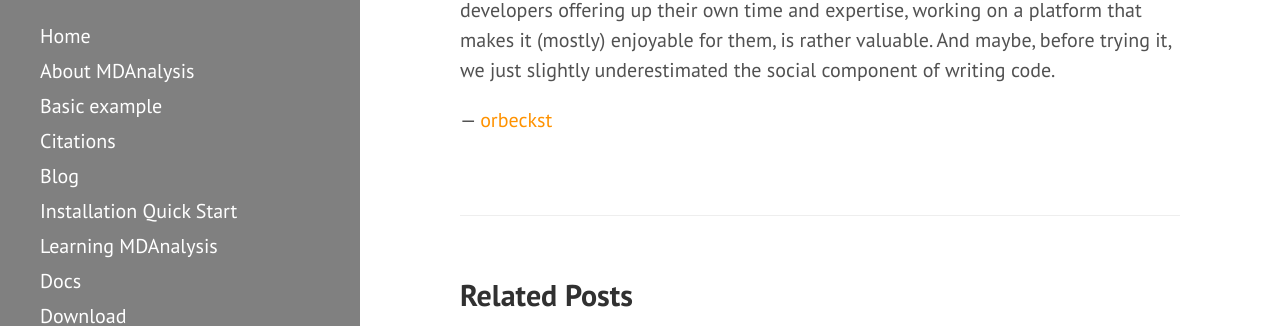
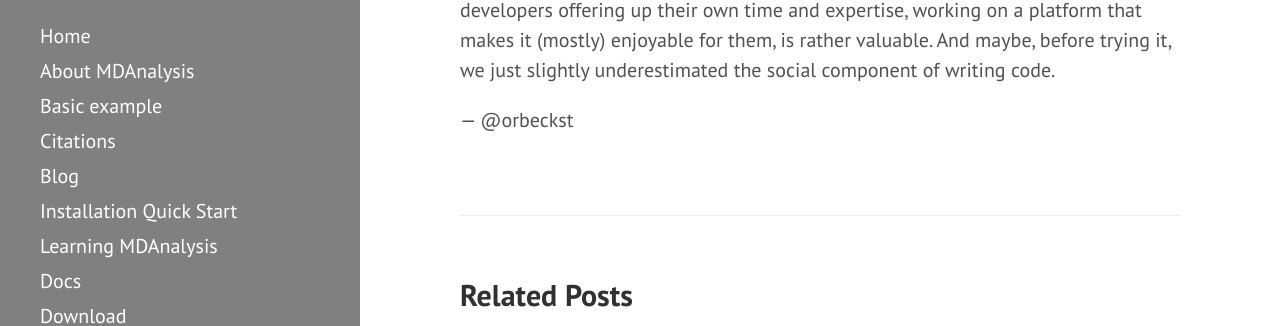
Before and after one commit to MDAnalysis/MDAnalysis.github.io, a Jekyll site: the page built from _posts/2015-12-15-The_benefit_of_social_coding.md, in a window 1280 px wide and 900 px high, scrolled down 876 px. Shown: the part 406-732 px from the top of the window. Built offline with Jekyll 4.4.1, drawn with Linux system fonts in a browser that asks for light colours; part of the change alters nothing that is shown.

Commit message:
added plugins
- @mentions are now working (no need to define signatures anymore)
- sitemap.xml is generated
- updated README

```diff
--- a/_config.yml
+++ b/_config.yml
@@ -17,7 +17,14 @@ author:
 images:           /public/images/
 blog:             /blog/
 
-gems:            ['jekyll-paginate']
+# see https://help.github.com/articles/adding-jekyll-plugins-to-a-github-pages-site/
+gems:
+  - jekyll-paginate
+  - jekyll-mentions
+  - jekyll-sitemap
+
+# We currently have our own atom.xml
+#  - jekyll-feed
 
 # Blog pagination
 paginate_path:   "/blog/page:num/"
@@ -45,7 +52,3 @@ mailinglists:
 twitter:
   name:           mdanalysis
   url:            https://twitter.com/mdanalysis
-
-
-signature:
-  orbeckst:       "[orbeckst](https://github.com/orbeckst)"
--- a/_posts/2015-12-15-The_benefit_of_social_coding.md
+++ b/_posts/2015-12-15-The_benefit_of_social_coding.md
@@ -49,4 +49,4 @@ working on a platform that makes it (mostly) enjoyable for them, is
 rather valuable. And maybe, before trying it, we just slightly
 underestimated the social component of writing code.
 
-— {{site.signature.orbeckst}}
+— @orbeckst
```
Also changed, not shown: README.md, _includes/head.html (line endings or trailing spaces).
